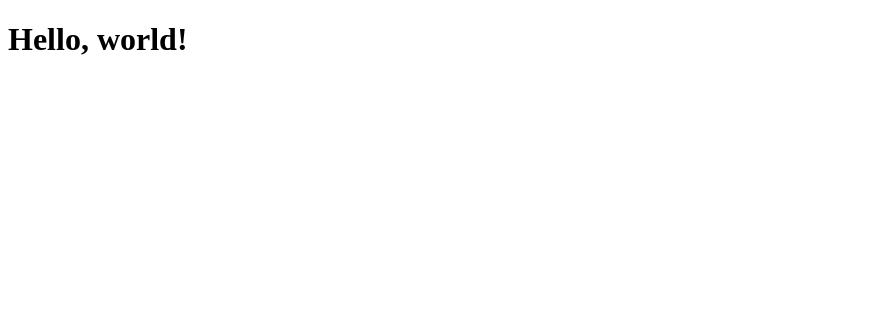
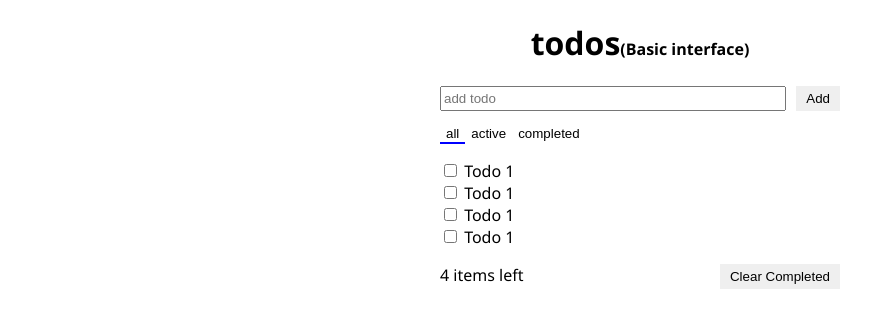
Before and after one commit to BigShuang/react-todoapp-study, a React (Create React App) app: page / in a window 1280 px wide. Shown: the top 328 px of the page, without its empty margins (0-895 px from the left). Built offline with nearby package versions, Linux system fonts and the light colour scheme.

Commit message:
basic interface done

```diff
--- a/public/index.html
+++ b/public/index.html
@@ -1,7 +1,7 @@
 <!DOCTYPE html>
 <html>
   <head>
-    <title> Hello World</title>
+    <title>TodoApp</title>
   </head>
   <body>
     <div id="app"></div>
--- /dev/null
+++ b/src/App.tsx
@@ -0,0 +1,14 @@
+import React from 'react';
+import { TodoHeader } from './components/TodoHeader.tsx';
+import { TodoList } from './components/TodoList.tsx';
+import { TodoFooter } from './components/TodoFooter.tsx';
+
+export const TodoApp = props => {
+  return (
+    <div>
+      <TodoHeader />
+      <TodoList />
+      <TodoFooter />
+    </div>
+  )
+}
--- /dev/null
+++ b/src/components/TodoFooter.tsx
@@ -0,0 +1,10 @@
+import React from 'react';
+
+export const TodoFooter = () => {
+  return (
+    <footer>
+      <span>4 items left</span>
+      <button className="submit">Clear Completed</button>
+    </footer>
+  )
+}
--- /dev/null
+++ b/src/components/TodoHeader.tsx
@@ -0,0 +1,18 @@
+import React from 'react';
+
+export const TodoHeader = () => {
+  return (
+    <header>
+      <h1>todos<small>(Basic interface)</small></h1>
+      <div className="addTodo">
+        <input className="textfield" placeholder="add todo" />
+        <button className="submit">Add</button>
+      </div>
+      <nav className="filter">
+        <button className="selected">all</button>
+        <button>active</button>
+        <button>completed</button>
+      </nav>
+    </header>
+  )
+}
--- /dev/null
+++ b/src/components/TodoList.tsx
@@ -0,0 +1,10 @@
+import React from 'react';
+import { TodoListItem } from './TodoListItem.tsx';
+
+export const TodoList = () => {
+  return (
+    <ul className='todos'>
+      {['01', '02', '03', '04'].map((todo) => <TodoListItem />)}
+    </ul>
+  )
+}
--- /dev/null
+++ b/src/components/TodoListItem.tsx
@@ -0,0 +1,11 @@
+import React from 'react';
+
+export const TodoListItem = () => {
+  return (
+    <li className="todo">
+      <label>
+        <input type="checkbox" /> Todo 1
+      </label>
+    </li>
+  )
+}
--- a/src/index.js
+++ b/src/index.tsx
@@ -1,7 +1,9 @@
 import React from 'react';
 import ReactDOM from 'react-dom';
+import { TodoApp } from './App.tsx';
+import './style.css';
 
 ReactDOM.render(
-  <h1>Hello, world!</h1>,
+  <TodoApp />,
   document.getElementById('app')
 )
--- /dev/null
+++ b/src/style.css
@@ -0,0 +1,53 @@
+body {
+  font-family: 'Segoe UI', Tahoma, Geneva, Verdana, sans-serif;
+  width: 400px;
+  margin: 20px auto;
+}
+
+h1 {
+  text-align: center;
+}
+
+small {
+  font-size: 0.5em;
+}
+
+.addTodo {
+  display: flex;
+}
+
+.textfield {
+  flex-grow: 1;
+  margin-right: 10px;
+}
+
+.submit {
+  border: none;
+  padding: 5px 10px;
+}
+
+.filter {
+  margin: 10px 0 0;
+}
+
+.filter button {
+  background: transparent;
+  border: none;
+}
+
+.filter .selected {
+  border-bottom: 2px solid blue;
+}
+
+.todos {
+  list-style: none;
+  padding: 0;
+}
+
+footer {
+  display: flex;
+}
+
+footer span {
+  flex-grow: 1;
+}
```
